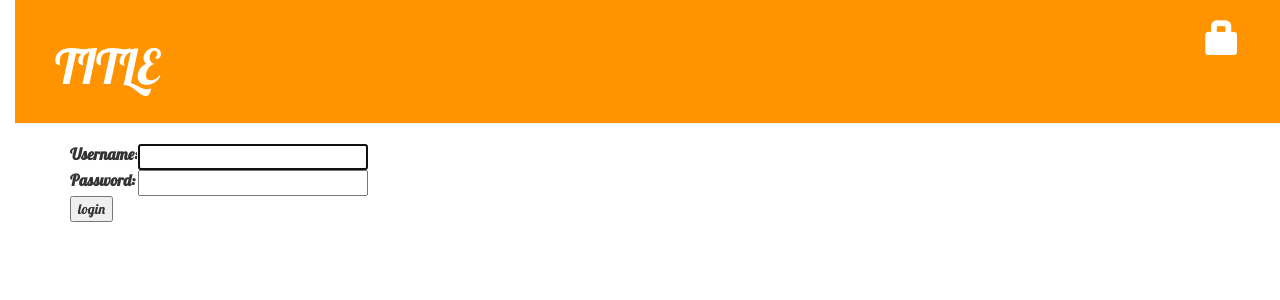
After one commit to engdavide/firstdjango, a Django app: page /accounts/login/ in a window 1280 px wide. The commit adds this page. Shown: the top 300 px of the page. Run offline with Django 3.2, Linux system fonts and the light colour scheme; some libraries are stand-ins or nearby versions.

Commit message:
added login and logout functions

```diff
--- a/blog/templates/blog/base.html
+++ b/blog/templates/blog/base.html
@@ -13,6 +13,9 @@
        {% if user.is_authenticated %}
           <a href="{% url 'post_new' %}" class="top-menu"><span class="glyphicon glyphicon-plus"></span></a>
           <a href="{% url 'post_draft_list' %}" class="top-menu"><span class="glyphicon glyphicon-edit"></span></a>
+          <p class="top-menu">Hello {{ user.username }} <small>(<a href="{% url 'logout' %}">Log Out</a>)</small></p>
+        {% else %}
+            <a href="{% url 'login' %}" class="top-menu"><span class="glyphicon glyphicon-lock"></span></a>
         {% endif %}
 
         <h1><a href="/">TITLE</a></h1>
--- /dev/null
+++ b/blog/templates/registration/login.html
@@ -0,0 +1,24 @@
+{% extends "blog/base.html" %}
+
+{% block content %}
+    {% if form.errors %}
+        <p>Your username and password didn't match. Please try again.</p>
+    {% endif %}
+
+    <form method="post" action="{% url 'login' %}">
+    {% csrf_token %}
+        <table>
+        <tr>
+            <td>{{ form.username.label_tag }}</td>
+            <td>{{ form.username }}</td>
+        </tr>
+        <tr>
+            <td>{{ form.password.label_tag }}</td>
+            <td>{{ form.password }}</td>
+        </tr>
+        </table>
+
+        <input type="submit" value="login" />
+        <input type="hidden" name="next" value="{{ next }}" />
+    </form>
+{% endblock %}
--- a/blog/views.py
+++ b/blog/views.py
@@ -4,6 +4,7 @@ from .models import Post
 from django.shortcuts import render, get_object_or_404
 from .forms import PostForm
 from django.shortcuts import redirect
+from django.contrib.auth.decorators import login_required
 
 # Create your views here.
 
@@ -17,6 +18,7 @@ def post_detail(request, pk):
     post = get_object_or_404(Post, pk=pk)
     return render(request, 'blog/post_detail.html', {'post': post})
 
+@login_required
 def post_new(request):
     if request.method == "POST":
         form = PostForm(request.POST)
@@ -29,6 +31,7 @@ def post_new(request):
         form = PostForm()
     return render(request, 'blog/post_edit.html', {'form': form})
 
+@login_required
 def post_edit(request, pk):
     post = get_object_or_404(Post, pk=pk)
     if request.method == "POST":
@@ -42,15 +45,18 @@ def post_edit(request, pk):
         form = PostForm(instance=post)
     return render(request, 'blog/post_edit.html', {'form': form})
 
+@login_required
 def post_draft_list(request):
     posts = Post.objects.filter(published_date__isnull=True).order_by('created_date')
     return render(request, 'blog/post_draft_list.html', {'posts': posts})
 
+@login_required
 def post_publish(request, pk):
     post = get_object_or_404(Post, pk=pk)
     post.publish()
     return redirect('post_detail', pk=pk)
 
+@login_required
 def post_remove(request, pk):
     post=get_object_or_404(Post, pk=pk)
     post.delete()
--- a/firstdjango/settings.py
+++ b/firstdjango/settings.py
@@ -100,6 +100,7 @@ AUTH_PASSWORD_VALIDATORS = [
     },
 ]
 
+LOGIN_REDIRECT_URL = '/'
 
 # Internationalization
 # https://docs.djangoproject.com/en/1.11/topics/i18n/
--- a/firstdjango/urls.py
+++ b/firstdjango/urls.py
@@ -13,11 +13,14 @@ Including another URLconf
     1. Import the include() function: from django.conf.urls import url, include
     2. Add a URL to urlpatterns:  url(r'^blog/', include('blog.urls'))
 """
-from django.conf.urls import url
-from django.conf.urls import include
+from django.conf.urls import include, url
 from django.contrib import admin
+
+from django.contrib.auth import views
 
 urlpatterns = [
     url(r'^admin/', admin.site.urls),
+    url(r'^accounts/login/$', views.login, name='login'),
+    url(r'^acounts/logout/$', views.logout, name='logout', kwargs={'next_page' : '/'}),
     url(r'', include('blog.urls')),
-]
+    ]
```
